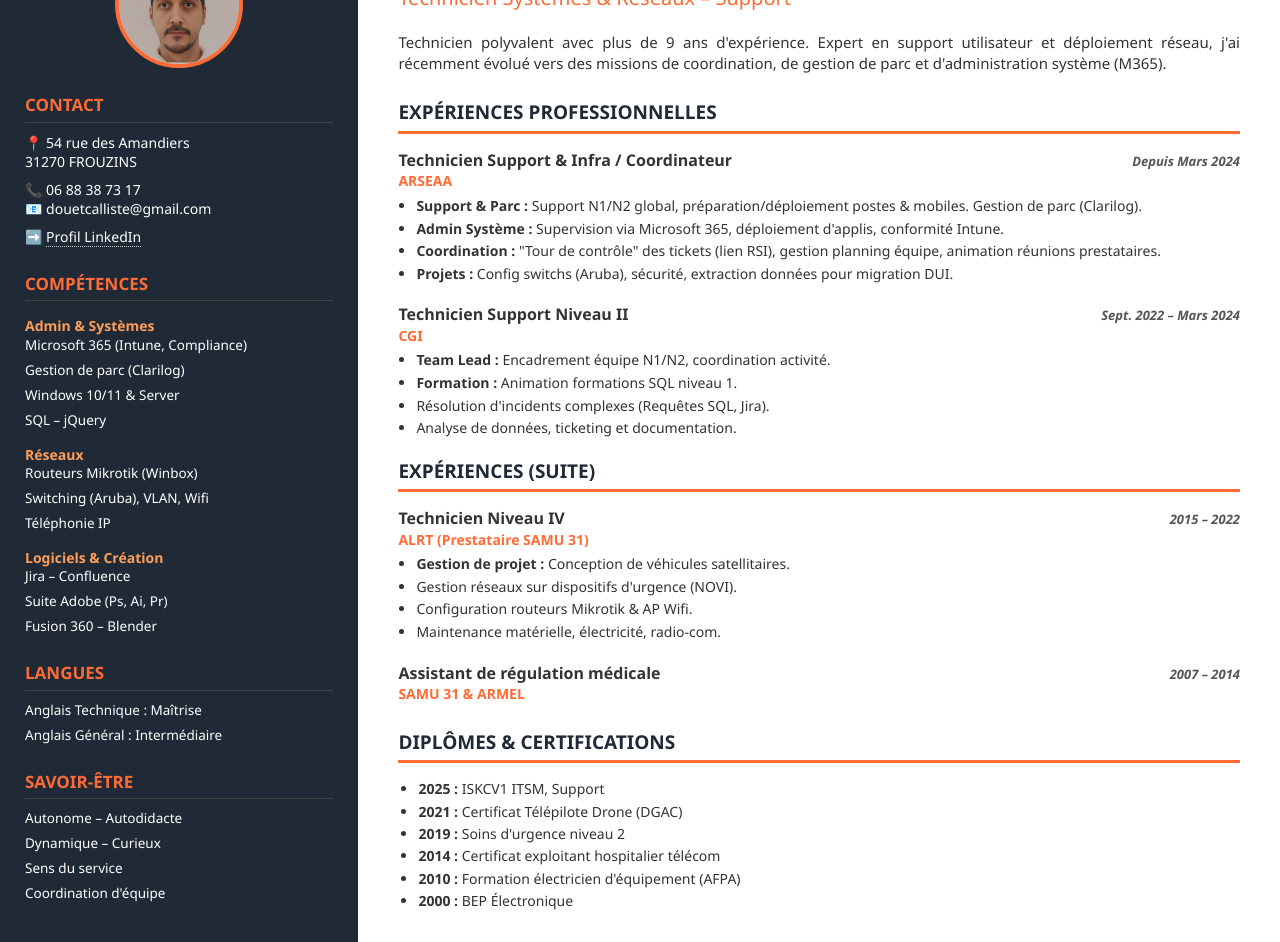
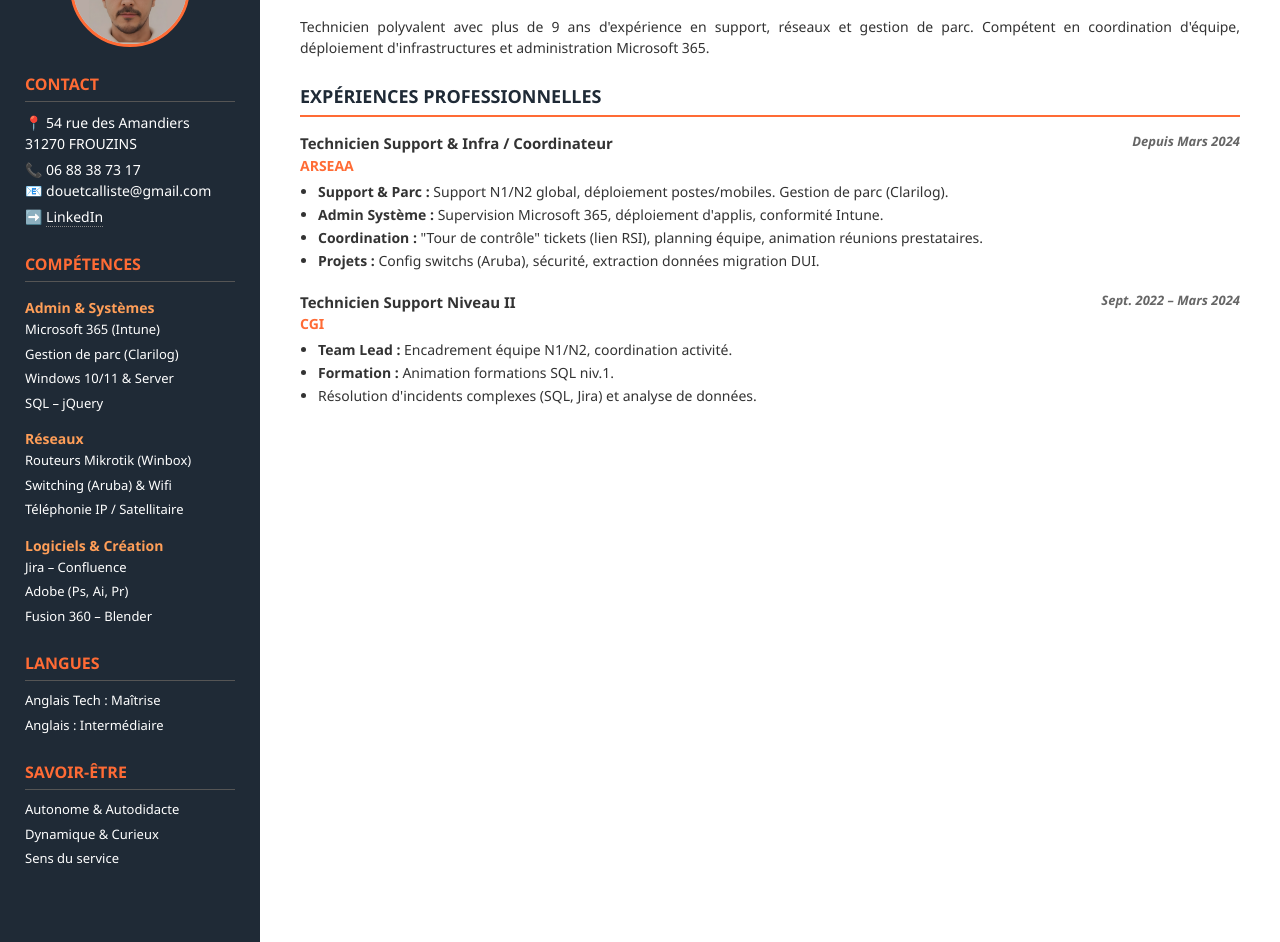
Before and after one commit to kithain/cv-calliste-douet, a plain HTML site: page index.html in a window 1280 px wide. Shown: the part 192-1134 px from the top of the page. Drawn offline with Linux system fonts and the light colour scheme.

Commit message:
Update index.html

```diff
--- a/index.html
+++ b/index.html
@@ -10,139 +10,119 @@
             --accent-color: #ff9e58;
             --dark-bg: #1f2a36;
             --text-color: #333;
-            --light-bg: #f7f7f7;
+            --sidebar-width: 260px; /* Largeur fixe pour stabilité */
         }
+
+        * { box-sizing: border-box; }
+
         body {
             margin: 0;
+            padding: 0;
             font-family: 'Segoe UI', Tahoma, Geneva, Verdana, sans-serif;
             background: #fff;
             color: var(--text-color);
-            font-size: 14px; /* Légère réduction pour tout faire tenir proprement */
-            line-height: 1.4;
+            font-size: 14px;
+            line-height: 1.5;
+            /* C'est CE dégradé qui assure la couleur sur la page 2 */
+            background: linear-gradient(to right, var(--dark-bg) 260px, white 260px);
+            -webkit-print-color-adjust: exact;
+            print-color-adjust: exact;
         }
 
-        /* --- BOUTON IMPRESSION --- */
-        .print-container {
-            background-color: #f0f0f0;
-            padding: 15px;
-            text-align: center;
-            border-bottom: 1px solid #ccc;
+        /* BOUTON (Invisible à l'impression) */
+        .no-print {
+            background: #f0f0f0; padding: 10px; text-align: center; border-bottom: 1px solid #999;
         }
         .btn-print {
-            background-color: var(--primary-color);
-            color: white;
-            border: none;
-            padding: 10px 20px;
-            font-size: 16px;
-            font-weight: bold;
-            border-radius: 5px;
-            cursor: pointer;
-        }
-        .ats-note { font-size: 12px; color: #666; margin-top: 5px; }
-
-        /* --- STRUCTURE --- */
-        .container {
-            display: grid;
-            grid-template-columns: 28% 72%;
-            min-height: 100vh;
-            /* Astuce pour que la couleur de gauche continue sur toutes les pages PDF */
-            background: linear-gradient(to right, var(--dark-bg) 28%, white 28%);
+            padding: 10px 20px; background: var(--primary-color); color: white; border: none; cursor: pointer; font-weight: bold; border-radius: 4px;
         }
 
-        /* COLONNE GAUCHE */
+        /* --- LAYOUT ROBUSTE (FLOAT) --- */
         .sidebar {
-            /* On enlève le background ici car il est géré par le container */
+            float: left;
+            width: 260px;
+            padding: 40px 25px;
             color: white;
-            padding: 40px 25px;
         }
-        .sidebar h2 {
-            color: var(--primary-color);
-            font-size: 17px;
-            margin-top: 25px;
-            margin-bottom: 10px;
-            text-transform: uppercase;
-            border-bottom: 1px solid #444;
-            padding-bottom: 5px;
+
+        .main-content {
+            margin-left: 260px; /* Pousse le contenu à droite */
+            padding: 40px 40px;
         }
-        .sidebar ul { list-style: none; padding-left: 0; margin: 0; }
-        .sidebar li { margin-bottom: 6px; font-size: 13.5px; }
-        .skill-category { margin-top: 15px; font-weight: bold; color: var(--accent-color); }
-        .sidebar a { color: white; text-decoration: none; border-bottom: 1px dotted #ccc; }
 
-        /* COLONNE DROITE */
-        .main-content { padding: 40px 40px; } /* Marges réduites */
+        /* --- STYLES --- */
+        /* Sidebar */
+        .sidebar img { margin: 0 auto 20px; display: block; border: 3px solid var(--primary-color); background: #ccc; }
+        .sidebar h2 { color: var(--primary-color); font-size: 16px; border-bottom: 1px solid #555; margin-top: 25px; margin-bottom: 10px; text-transform: uppercase; padding-bottom: 5px; }
+        .sidebar ul { padding: 0; list-style: none; margin: 0; }
+        .sidebar li { margin-bottom: 5px; font-size: 13px; }
+        .skill-category { color: var(--accent-color); font-weight: bold; margin-top: 15px; margin-bottom: 2px; }
+        .sidebar a { color: white; text-decoration: none; border-bottom: 1px dotted #888; }
 
-        .header h1 { margin: 0; font-size: 36px; text-transform: uppercase; color: var(--dark-bg); line-height: 1.1; }
-        .header h2 { margin-top: 5px; font-size: 20px; color: var(--primary-color); font-weight: 500; }
-
-        p.leading-text { font-size: 15px; margin-top: 20px; margin-bottom: 10px; text-align: justify; }
+        /* Main */
+        .header h1 { margin: 0; font-size: 34px; text-transform: uppercase; line-height: 1.1; color: var(--dark-bg); }
+        .header h2 { margin: 5px 0 0; font-size: 18px; color: var(--primary-color); font-weight: 500; }
+        .intro { margin-top: 20px; text-align: justify; font-size: 14px; }
 
         .section-title {
             margin-top: 25px;
-            font-size: 19px;
+            border-bottom: 2px solid var(--primary-color);
             color: var(--dark-bg);
+            font-size: 18px;
+            font-weight: bold;
             text-transform: uppercase;
-            font-weight: bold;
-            border-bottom: 3px solid var(--primary-color);
             padding-bottom: 5px;
             margin-bottom: 15px;
             break-after: avoid;
         }
 
-        .experience-item {
-            margin-bottom: 20px;
-            break-inside: avoid; /* Évite de couper un bloc en deux */
+        .job-block { margin-bottom: 20px; break-inside: avoid; }
+        .job-head { display: flex; justify-content: space-between; font-weight: bold; font-size: 15px; }
+        .company { color: var(--primary-color); font-weight: bold; }
+        .date { color: #666; font-size: 13px; font-style: italic; }
+        .job-desc ul { margin: 5px 0 0; padding-left: 18px; }
+        .job-desc li { margin-bottom: 2px; }
+
+        /* --- SAUT DE PAGE --- */
+        .page-break {
+            clear: both;
+            page-break-before: always;
+            height: 1px;
+            display: block;
         }
 
-        .job-header { display: flex; justify-content: space-between; align-items: baseline; font-weight: bold; font-size: 16px; }
-        .company { color: var(--primary-color); font-weight: bold; font-size: 14px; margin-bottom: 5px; }
-        .date { color: #555; font-size: 13px; font-style: italic; }
-        .job-desc ul { margin: 5px 0 0; padding-left: 18px; }
-        .job-desc li { margin-bottom: 3px; }
-
-        /* --- SAUTS DE PAGE --- */
-        .force-break {
-            break-before: page;
-            page-break-before: always;
-            display: block;
-            height: 0;
-            margin: 0;
-            border: none;
-        }
+        /* NETTOYAGE FLOTTAISON (Clearfix) */
+        .clearfix::after { content: ""; display: table; clear: both; }
 
         @media print {
-            .print-container { display: none !important; }
-            body { -webkit-print-color-adjust: exact; print-color-adjust: exact; }
-            .container { display: block; } /* Hack pour éviter les bugs de grid multipages */
-            .sidebar { width: 28%; float: left; box-sizing: border-box; height: 100%; min-height: 100vh; }
-            .main-content { width: 72%; float: right; box-sizing: border-box; }
-            a { text-decoration: none; color: inherit; }
-            /* Force les marges PDF à 0 pour utiliser tout le papier */
+            .no-print { display: none; }
+            body { -webkit-print-color-adjust: exact; margin: 0; }
             @page { margin: 0; }
         }
     </style>
 </head>
 <body>
 
-<div class="print-container">
-    <button class="btn-print" onclick="window.print()">🖨️ Imprimer en PDF</button>
-    <div class="ats-note">Sélectionnez "Enregistrer au format PDF" • Marges : "Aucune" ou "Par défaut"</div>
+<div class="no-print">
+    <button class="btn-print" onclick="window.print()">🖨️ Imprimer (Choisir PDF + Marges: Aucune)</button>
+    <div style="font-size:12px; margin-top:5px;">Important : Dans les options d'impression, mettez les marges sur <b>"Aucune"</b>.</div>
 </div>
 
-<div class="container">
+<div class="clearfix">
+
     <div class="sidebar">
-        <img src="photo.jpg" alt="Photo" style="width:120px;height:120px;border-radius:50%;border:4px solid var(--primary-color);object-fit:cover;display:block;margin:0 auto 20px auto;background:#ccc;">
+        <img src="photo.jpg" alt="Photo" style="width:120px;height:120px;border-radius:50%;object-fit:cover;">
 
         <h2>Contact</h2>
         <div>📍 54 rue des Amandiers<br>31270 FROUZINS</div>
-        <div style="margin-top:8px">📞 06 88 38 73 17</div>
+        <div style="margin-top:5px">📞 06 88 38 73 17</div>
         <div>📧 douetcalliste@gmail.com</div>
-        <div style="margin-top:8px">➡️ <a href="https://www.linkedin.com/in/calliste-douet-00ba24239" target="_blank">Profil LinkedIn</a></div>
+        <div style="margin-top:5px">➡️ <a href="https://www.linkedin.com/in/calliste-douet-00ba24239">LinkedIn</a></div>
 
         <h2>Compétences</h2>
         <div class="skill-category">Admin & Systèmes</div>
         <ul>
-            <li>Microsoft 365 (Intune, Compliance)</li>
+            <li>Microsoft 365 (Intune)</li>
             <li>Gestion de parc (Clarilog)</li>
             <li>Windows 10/11 & Server</li>
             <li>SQL – jQuery</li>
@@ -151,62 +131,62 @@
         <div class="skill-category">Réseaux</div>
         <ul>
             <li>Routeurs Mikrotik (Winbox)</li>
-            <li>Switching (Aruba), VLAN, Wifi</li>
-            <li>Téléphonie IP</li>
+            <li>Switching (Aruba) & Wifi</li>
+            <li>Téléphonie IP / Satellitaire</li>
         </ul>
 
         <div class="skill-category">Logiciels & Création</div>
         <ul>
             <li>Jira – Confluence</li>
-            <li>Suite Adobe (Ps, Ai, Pr)</li>
+            <li>Adobe (Ps, Ai, Pr)</li>
             <li>Fusion 360 – Blender</li>
         </ul>
 
         <h2>Langues</h2>
         <ul>
-            <li>Anglais Technique : Maîtrise</li>
-            <li>Anglais Général : Intermédiaire</li>
+            <li>Anglais Tech : Maîtrise</li>
+            <li>Anglais : Intermédiaire</li>
         </ul>
 
         <h2>Savoir-être</h2>
         <ul>
-            <li>Autonome – Autodidacte</li>
-            <li>Dynamique – Curieux</li>
+            <li>Autonome & Autodidacte</li>
+            <li>Dynamique & Curieux</li>
             <li>Sens du service</li>
-            <li>Coordination d'équipe</li>
         </ul>
     </div>
 
     <div class="main-content">
+
         <div class="header">
             <h1>Calliste DOUET</h1>
             <h2>Technicien Systèmes & Réseaux – Support</h2>
         </div>
 
-        <p class="leading-text">
-            Technicien polyvalent avec plus de 9 ans d'expérience. Expert en support utilisateur et déploiement réseau, j'ai récemment évolué vers des missions de coordination, de gestion de parc et d'administration système (M365).
+        <p class="intro">
+            Technicien polyvalent avec plus de 9 ans d'expérience en support, réseaux et gestion de parc. Compétent en coordination d'équipe, déploiement d'infrastructures et administration Microsoft 365.
         </p>
 
         <div class="section-title">Expériences Professionnelles</div>
 
-        <div class="experience-item">
-            <div class="job-header">
+        <div class="job-block">
+            <div class="job-head">
                 <span>Technicien Support & Infra / Coordinateur</span>
                 <span class="date">Depuis Mars 2024</span>
             </div>
             <div class="company">ARSEAA</div>
             <div class="job-desc">
                 <ul>
-                    <li><strong>Support & Parc :</strong> Support N1/N2 global, préparation/déploiement postes & mobiles. Gestion de parc (Clarilog).</li>
-                    <li><strong>Admin Système :</strong> Supervision via Microsoft 365, déploiement d'applis, conformité Intune.</li>
-                    <li><strong>Coordination :</strong> "Tour de contrôle" des tickets (lien RSI), gestion planning équipe, animation réunions prestataires.</li>
-                    <li><strong>Projets :</strong> Config switchs (Aruba), sécurité, extraction données pour migration DUI.</li>
+                    <li><strong>Support & Parc :</strong> Support N1/N2 global, déploiement postes/mobiles. Gestion de parc (Clarilog).</li>
+                    <li><strong>Admin Système :</strong> Supervision Microsoft 365, déploiement d'applis, conformité Intune.</li>
+                    <li><strong>Coordination :</strong> "Tour de contrôle" tickets (lien RSI), planning équipe, animation réunions prestataires.</li>
+                    <li><strong>Projets :</strong> Config switchs (Aruba), sécurité, extraction données migration DUI.</li>
                 </ul>
             </div>
         </div>
 
-        <div class="experience-item">
-            <div class="job-header">
+        <div class="job-block">
+            <div class="job-head">
                 <span>Technicien Support Niveau II</span>
                 <span class="date">Sept. 2022 – Mars 2024</span>
             </div>
@@ -214,53 +194,10 @@
             <div class="job-desc">
                 <ul>
                     <li><strong>Team Lead :</strong> Encadrement équipe N1/N2, coordination activité.</li>
-                    <li><strong>Formation :</strong> Animation formations SQL niveau 1.</li>
-                    <li>Résolution d'incidents complexes (Requêtes SQL, Jira).</li>
-                    <li>Analyse de données, ticketing et documentation.</li>
+                    <li><strong>Formation :</strong> Animation formations SQL niv.1.</li>
+                    <li>Résolution d'incidents complexes (SQL, Jira) et analyse de données.</li>
                 </ul>
             </div>
         </div>
 
-        <div class="force-break"></div>
-
-        <div class="section-title" style="margin-top:0;">Expériences (Suite)</div>
-
-        <div class="experience-item">
-            <div class="job-header">
-                <span>Technicien Niveau IV</span>
-                <span class="date">2015 – 2022</span>
-            </div>
-            <div class="company">ALRT (Prestataire SAMU 31)</div>
-            <div class="job-desc">
-                <ul>
-                    <li><strong>Gestion de projet :</strong> Conception de véhicules satellitaires.</li>
-                    <li>Gestion réseaux sur dispositifs d'urgence (NOVI).</li>
-                    <li>Configuration routeurs Mikrotik & AP Wifi.</li>
-                    <li>Maintenance matérielle, électricité, radio-com.</li>
-                </ul>
-            </div>
-        </div>
-
-        <div class="experience-item">
-            <div class="job-header">
-                <span>Assistant de régulation médicale</span>
-                <span class="date">2007 – 2014</span>
-            </div>
-            <div class="company">SAMU 31 & ARMEL</div>
-        </div>
-
-        <div class="section-title">Diplômes & Certifications</div>
-        <ul style="margin-top:10px; padding-left:20px; line-height:1.6;">
-            <li><strong>2025 :</strong> ISKCV1 ITSM, Support</li>
-            <li><strong>2021 :</strong> Certificat Télépilote Drone (DGAC)</li>
-            <li><strong>2019 :</strong> Soins d'urgence niveau 2</li>
-            <li><strong>2014 :</strong> Certificat exploitant hospitalier télécom</li>
-            <li><strong>2010 :</strong> Formation électricien d'équipement (AFPA)</li>
-            <li><strong>2000 :</strong> BEP Électronique</li>
-        </ul>
-
-    </div>
-</div>
-
-</body>
-</html>
+        <div class="page-break"></div>
```
